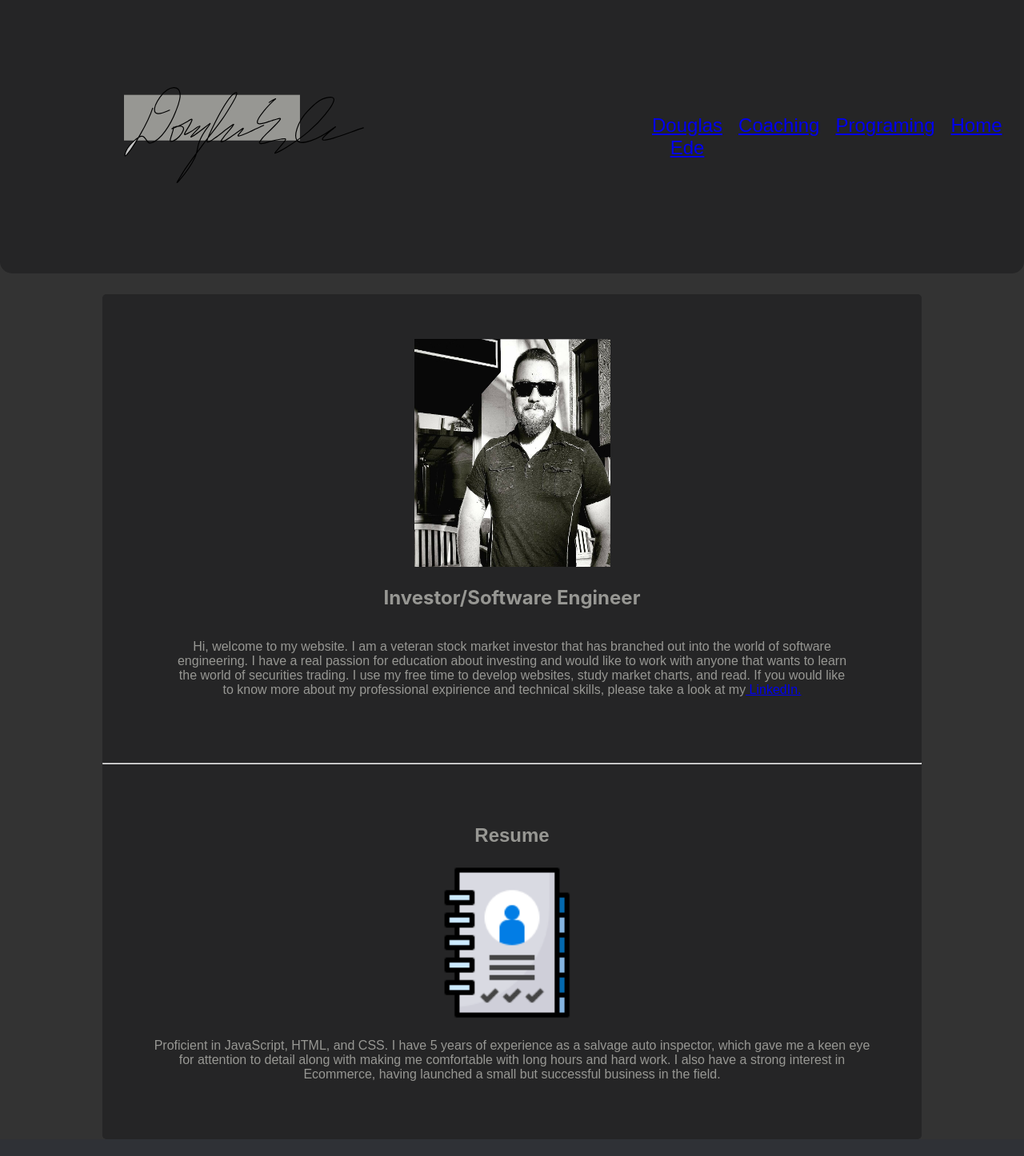
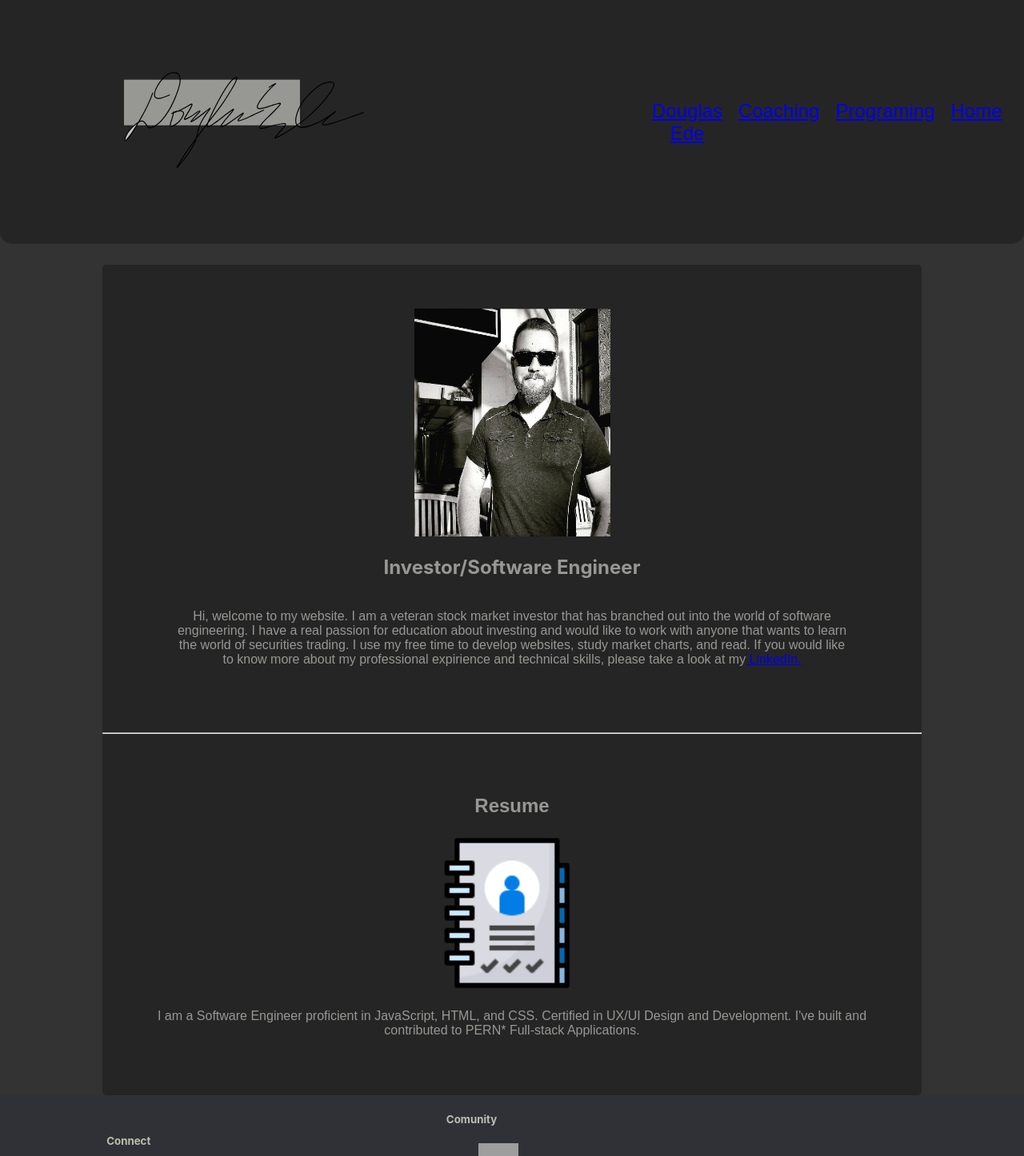
Before and after one commit to Douglas4739/DouglasEde.com, a React (Create React App) app: page /About in a window 1280 px wide. Shown: the top 1446 px of the page at 80% size. Built offline with nearby package versions, Linux system fonts and the light colour scheme; grey boxes are pictures that could not be loaded.

Commit message:
changed my resume discreption to be more up to date

```diff
--- a/src/About.js
+++ b/src/About.js
@@ -19,7 +19,7 @@ function About() {
         </section>
       </div>
       <div>
-        <hr/>
+        <hr />
 
         <section className="resume">
           <h1>Resume</h1>
@@ -32,11 +32,9 @@ function About() {
             />
           </a>
           <p>
-            Proficient in JavaScript, HTML, and CSS. I have 5 years of
-            experience as a salvage auto inspector, which gave me a keen eye for
-            attention to detail along with making me comfortable with long hours
-            and hard work. I also have a strong interest in Ecommerce, having
-            launched a small but successful business in the field.
+            I am a Software Engineer proficient in JavaScript, HTML, and CSS.
+            Certified in UX/UI Design and Development. I've built and
+            contributed to PERN* Full-stack Applications.
           </p>
         </section>
       </div>
--- a/src/App.css
+++ b/src/App.css
@@ -15,6 +15,7 @@ nav {
 }
 
 .nav-links {
+  text-decoration: none;
   width: 25%;
   display: flex;
   justify-content: space-around;
@@ -23,6 +24,7 @@ nav {
 }
 
 .nav-list {
+  text-decoration: none;
   font-family: Arial, Helvetica, sans-serif;
   font-size: 150%;
   cursor: pointer;
@@ -33,6 +35,8 @@ nav {
   font-family: Arial, Helvetica, sans-serif;
   color: rgb(151, 151, 147);
   padding: 0;
+  border: 0;
+  margin: 0;
 }
 
 .about, .home, .coaching, .programing {
```
Also changed, not shown: src/Nav.js (+4 -6 lines).
